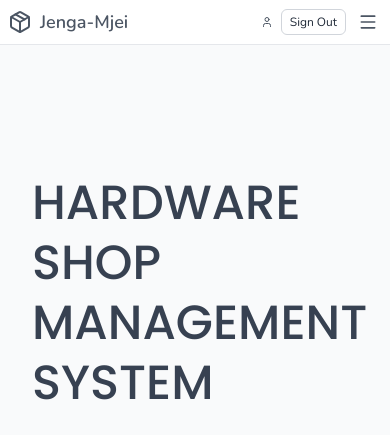
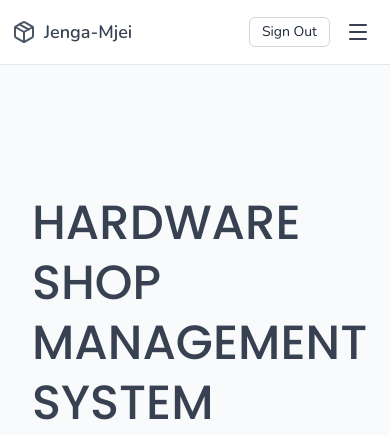
Before and after one commit to Canol001/Jenga-Mjei, a PHP site: page /homepage.php in a window 390 px wide. Shown: the top 435 px of the page. Run offline with PHP 8.4, Linux system fonts and the light colour scheme; the visitor is signed in with stand-in values (Sample User, id 1); some libraries are stand-ins or nearby versions.

Commit message:
header navigation responsiveness

```diff
--- a/header.php
+++ b/header.php
@@ -22,80 +22,83 @@ $loggedin = isset($_SESSION['loggedin']) && $_SESSION['loggedin'] === true;
 
   <!-- Header -->
 <header class="bg-white border-b border-gray-200 sticky top-0 z-50">
-    <div class="max-w-[100rem] mx-auto px-2 sm:px-4 lg:px-8 py-2 sm:py-3">
+  <div class="max-w-[100rem] mx-auto px-3 sm:px-6 lg:px-8 py-3">
     <div class="flex justify-between items-center">
       <!-- Logo -->
-        <a href="homepage.php" class="flex items-center space-x-2 sm:space-x-3">
-          <i data-lucide="package" class="w-6 sm:w-8 h-6 sm:h-8 text-gray-600"></i>
-          <span class="text-lg sm:text-xl font-semibold text-gray-600">Jenga-Mjei</span>
+      <a href="homepage.php" class="flex items-center space-x-2">
+        <i data-lucide="package" class="w-6 h-6 text-gray-600"></i>
+        <span class="text-lg font-semibold text-gray-700">Jenga-Mjei</span>
       </a>
 
-        <!-- Navigation (Shown only if logged in) -->
       <?php if ($loggedin): ?>
-          <nav class="hidden md:flex space-x-2 sm:space-x-4">
-            <a href="dashboard.php" class="flex items-center space-x-1 sm:space-x-2 px-2 py-1 sm:px-3 sm:py-2 rounded-md text-xs sm:text-sm font-medium text-gray-600 hover:text-gray-600">
-              <i data-lucide="bar-chart-3" class="w-3 sm:w-4 h-3 sm:h-4"></i><span>Dashboard</span>
+      <!-- Desktop Navigation -->
+      <nav class="hidden md:flex items-center space-x-4">
+        <a href="dashboard.php" class="flex items-center space-x-1 text-gray-600 hover:text-gray-900">
+          <i data-lucide="bar-chart-3" class="w-4 h-4"></i><span>Dashboard</span>
         </a>
-            <a href="inventory.php" class="flex items-center space-x-1 sm:space-x-2 px-2 py-1 sm:px-3 sm:py-2 rounded-md text-xs sm:text-sm font-medium text-gray-600 hover:text-gray-600">
-              <i data-lucide="package" class="w-3 sm:w-4 h-3 sm:h-4"></i><span>Inventory</span>
+        <a href="inventory.php" class="flex items-center space-x-1 text-gray-600 hover:text-gray-900">
+          <i data-lucide="package" class="w-4 h-4"></i><span>Inventory</span>
         </a>
-            <a href="sales.php" class="flex items-center space-x-1 sm:space-x-2 px-2 py-1 sm:px-3 sm:py-2 rounded-md text-xs sm:text-sm font-medium text-gray-600 hover:text-gray-600">
-              <i data-lucide="shopping-cart" class="w-3 sm:w-4 h-3 sm:h-4"></i><span>Sales</span>
+        <a href="sales.php" class="flex items-center space-x-1 text-gray-600 hover:text-gray-900">
+          <i data-lucide="shopping-cart" class="w-4 h-4"></i><span>Sales</span>
         </a>
-            <a href="customers.php" class="flex items-center space-x-1 sm:space-x-2 px-2 py-1 sm:px-3 sm:py-2 rounded-md text-xs sm:text-sm font-medium text-gray-600 hover:text-gray-600">
-              <i data-lucide="users" class="w-3 sm:w-4 h-3 sm:h-4"></i><span>Customers</span>
+        <a href="customers.php" class="flex items-center space-x-1 text-gray-600 hover:text-gray-900">
+          <i data-lucide="users" class="w-4 h-4"></i><span>Customers</span>
         </a>
-            <a href="suppliers.php" class="flex items-center space-x-1 sm:space-x-2 px-2 py-1 sm:px-3 sm:py-2 rounded-md text-xs sm:text-sm font-medium text-gray-600 hover:text-gray-600">
-              <i data-lucide="truck" class="w-3 sm:w-4 h-3 sm:h-4"></i><span>Suppliers</span>
+        <a href="suppliers.php" class="flex items-center space-x-1 text-gray-600 hover:text-gray-900">
+          <i data-lucide="truck" class="w-4 h-4"></i><span>Suppliers</span>
         </a>
-            <a href="users.php" class="flex items-center space-x-1 sm:space-x-2 px-2 py-1 sm:px-3 sm:py-2 rounded-md text-xs sm:text-sm font-medium text-gray-600 hover:text-gray-600">
-              <i data-lucide="settings" class="w-3 sm:w-4 h-3 sm:h-4"></i><span>Users</span>
+        <a href="users.php" class="flex items-center space-x-1 text-gray-600 hover:text-gray-900">
+          <i data-lucide="settings" class="w-4 h-4"></i><span>Users</span>
         </a>
       </nav>
 
-          <!-- Mobile Navigation (Shown only if logged in) -->
-          <div id="mobile-menu" class="hidden md:hidden border-t border-gray-200 bg-white">
-            <div class="px-2 sm:px-4 pt-2 sm:pt-3 pb-2 sm:pb-4 space-y-1 sm:space-y-2">
-              <a href="dashboard.php" class="flex items-center space-x-2 px-2 py-1 sm:px-3 sm:py-2 rounded-md text-sm sm:text-base text-gray-600 hover:bg-gray-100 hover:text-gray-600">
-                <i data-lucide="bar-chart-3" class="w-4 sm:w-5 h-4 sm:h-5"></i><span>Dashboard</span>
-              </a>
-              <a href="inventory.php" class="flex items-center space-x-2 px-2 py-1 sm:px-3 sm:py-2 rounded-md text-sm sm:text-base text-gray-600 hover:bg-gray-100 hover:text-gray-600">
-                <i data-lucide="package" class="w-4 sm:w-5 h-4 sm:h-5"></i><span>Inventory</span>
-              </a>
-              <a href="sales.php" class="flex items-center space-x-2 px-2 py-1 sm:px-3 sm:py-2 rounded-md text-sm sm:text-base text-gray-600 hover:bg-gray-100 hover:text-gray-600">
-                <i data-lucide="shopping-cart" class="w-4 sm:w-5 h-4 sm:h-5"></i><span>Sales</span>
-              </a>
-              <a href="customers.php" class="flex items-center space-x-2 px-2 py-1 sm:px-3 sm:py-2 rounded-md text-sm sm:text-base text-gray-600 hover:bg-gray-100 hover:text-gray-600">
-                <i data-lucide="users" class="w-4 sm:w-5 h-4 sm:h-5"></i><span>Customers</span>
-              </a>
-              <a href="suppliers.php" class="flex items-center space-x-2 px-2 py-1 sm:px-3 sm:py-2 rounded-md text-sm sm:text-base text-gray-600 hover:bg-gray-100 hover:text-gray-600">
-                <i data-lucide="truck" class="w-4 sm:w-5 h-4 sm:h-5"></i><span>Suppliers</span>
-              </a>
-              <a href="users.php" class="flex items-center space-x-2 px-2 py-1 sm:px-3 sm:py-2 rounded-md text-sm sm:text-base text-gray-600 hover:bg-gray-100 hover:text-gray-600">
-                <i data-lucide="settings" class="w-4 sm:w-5 h-4 sm:h-5"></i><span>Users</span>
-              </a>
-            </div>
-          </div>
-
-          <!-- User Menu (Shown only if logged in) -->
-          <div class="flex items-center space-x-2 sm:space-x-4">
-            <a href="#" class="flex items-center space-x-1 sm:space-x-2 text-gray-600 hover:text-gray-600">
-              <i data-lucide="user" class="w-3 sm:w-4 h-3 sm:h-4"></i>
-              <span class="hidden sm:block italic text-xs sm:text-sm">Admin</span>
-            </a>
-            <a href="logout.php" class="border border-gray-300 px-2 sm:px-3 py-1 sm:py-1.5 rounded-md text-xs sm:text-sm hover:bg-gray-100">Sign Out</a>
-            <button id="mobile-menu-toggle" class="md:hidden p-1 sm:p-2 rounded-md text-gray-600 hover:text-gray-600 hover:bg-gray-100">
-              <i data-lucide="menu" class="w-5 sm:w-6 h-5 sm:h-6"></i>
+      <!-- User Menu -->
+      <div class="flex items-center space-x-2">
+        <span class="hidden sm:inline text-gray-700 italic">Admin</span>
+        <a href="logout.php" class="border border-gray-300 px-3 py-1 rounded-md text-sm hover:bg-gray-100">Sign Out</a>
+        <!-- Mobile Toggle -->
+        <button id="mobile-menu-toggle" class="md:hidden p-2 rounded-md hover:bg-gray-100">
+          <i data-lucide="menu" class="w-6 h-6 text-gray-700"></i>
         </button>
       </div>
       <?php else: ?>
-          <!-- Login Link (Shown only if not logged in) -->
-          <div class="flex items-center space-x-2 sm:space-x-4">
-            <a href="login.php" class="border border-gray-300 px-2 sm:px-3 py-1 sm:py-1.5 rounded-md text-xs sm:text-sm hover:bg-gray-100">Login</a>
+      <!-- Not logged in -->
+      <div>
+        <a href="login.php" class="border border-gray-300 px-3 py-1 rounded-md text-sm hover:bg-gray-100">Login</a>
       </div>
       <?php endif; ?>
     </div>
   </div>
+
+  <?php if ($loggedin): ?>
+  <!-- Mobile Navigation -->
+  <div id="mobile-menu" class="hidden md:hidden bg-white border-t border-gray-200 shadow-inner transition-all duration-300 ease-in-out">
+    <div class="px-4 py-3 space-y-2">
+      <a href="dashboard.php" class="flex items-center space-x-2 text-gray-700 hover:bg-gray-100 rounded-md px-3 py-2">
+        <i data-lucide="bar-chart-3" class="w-4 h-4"></i><span>Dashboard</span>
+      </a>
+      <a href="inventory.php" class="flex items-center space-x-2 text-gray-700 hover:bg-gray-100 rounded-md px-3 py-2">
+        <i data-lucide="package" class="w-4 h-4"></i><span>Inventory</span>
+      </a>
+      <a href="sales.php" class="flex items-center space-x-2 text-gray-700 hover:bg-gray-100 rounded-md px-3 py-2">
+        <i data-lucide="shopping-cart" class="w-4 h-4"></i><span>Sales</span>
+      </a>
+      <a href="customers.php" class="flex items-center space-x-2 text-gray-700 hover:bg-gray-100 rounded-md px-3 py-2">
+        <i data-lucide="users" class="w-4 h-4"></i><span>Customers</span>
+      </a>
+      <a href="suppliers.php" class="flex items-center space-x-2 text-gray-700 hover:bg-gray-100 rounded-md px-3 py-2">
+        <i data-lucide="truck" class="w-4 h-4"></i><span>Suppliers</span>
+      </a>
+      <a href="users.php" class="flex items-center space-x-2 text-gray-700 hover:bg-gray-100 rounded-md px-3 py-2">
+        <i data-lucide="settings" class="w-4 h-4"></i><span>Users</span>
+      </a>
+      <a href="logout.php" class="flex items-center space-x-2 text-red-600 hover:bg-red-50 rounded-md px-3 py-2">
+        <i data-lucide="log-out" class="w-4 h-4"></i><span>Sign Out</span>
+      </a>
+    </div>
+  </div>
+  <?php endif; ?>
 </header>
 
 <!-- Main Content (Placeholder) -->
```
Lines whose indentation alone changed are shown as unchanged.
